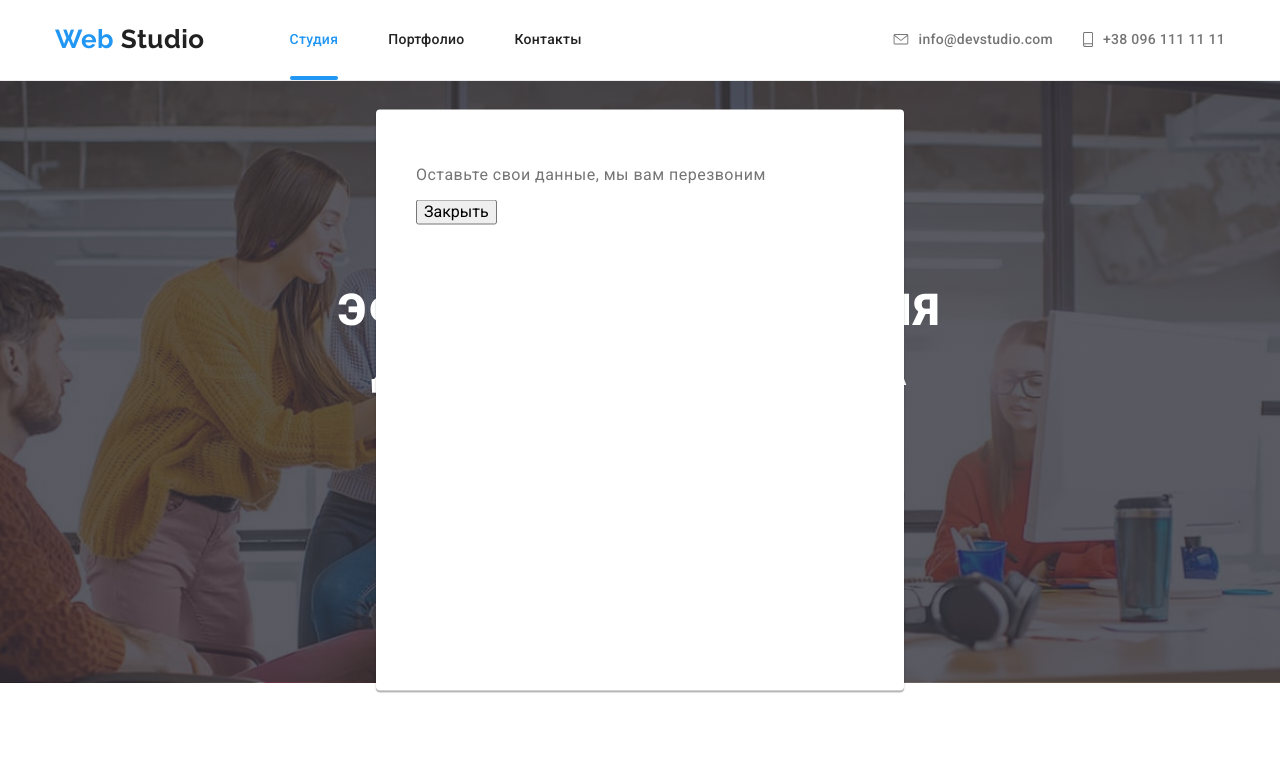
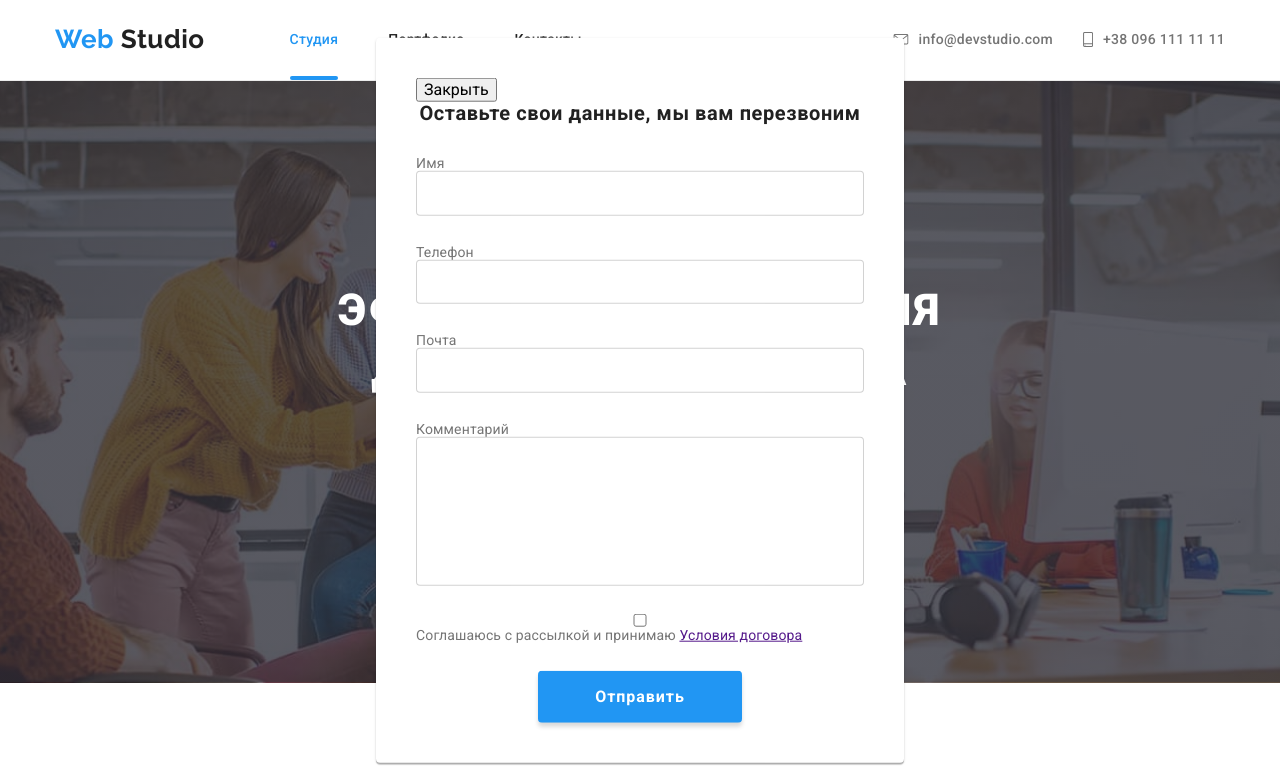
Before and after one commit to serrmelnyk/goit-markup-hw-06, a plain HTML site: page index.html in a window 1280 px wide. Both pictures are taken after a click on the button "Заказать услугу". Shown: the top 773 px of the page. Drawn offline with nearby package versions, Linux system fonts and the light colour scheme.

Commit message:
Домашнее задание №6 "Верстка модальное окно 50%"

```diff
--- a/css/styles.css
+++ b/css/styles.css
@@ -27,6 +27,10 @@ body {
   color: var(--primary-text-color);
   font-family: Roboto, sans-serif;
   letter-spacing: 0.03em;
+}
+
+textarea {
+  resize: none;
 }
 
 img {
@@ -461,6 +465,74 @@ img {
 
   transition: transform 250ms cubic-bezier(0.4, 0, 0.2, 1);
 }
+.form-title {
+  display: block;
+  font-weight: bold;
+  font-size: 20px;
+  line-height: 23px;
+  text-align: center;
+  letter-spacing: 0.03em;
+
+  margin-bottom: 30px;
+
+  color: var(--title-text-color);
+}
+.form {
+  width: 448px;
+
+  margin-left: auto;
+  margin-right: auto;
+}
+.form-field {
+  display: flex;
+  flex-direction: column;
+
+  margin-bottom: 28px;
+}
+.form-field label {
+  font-size: 14px;
+  line-height: 16px;
+  letter-spacing: 0.01em;
+
+  color: var(--primary-text-color);
+}
+.form-field input {
+  margin: 0;
+  padding: 12px 42px;
+
+  border: 1px solid rgba(33, 33, 33, 0.2);
+  box-sizing: border-box;
+  border-radius: 4px;
+}
+.form-field textarea {
+  padding: 0;
+
+  border: 1px solid rgba(33, 33, 33, 0.2);
+  box-sizing: border-box;
+  border-radius: 4px;
+}
+.form-button {
+  display: block;
+  margin-right: auto;
+  margin-left: auto;
+
+  border-radius: 4px;
+  box-shadow: 0px 4px 4px rgba(0, 0, 0, 0.15);
+  padding: 10px 56px;
+  border: 0.5px solid transparent;
+
+  background-color: var(--accent-color);
+  color: var(--white-color);
+
+  font-family: inherit;
+  font-weight: 700;
+  font-size: 16px;
+  line-height: 1.87;
+  align-items: center;
+  text-align: center;
+  letter-spacing: 0.06em;
+  text-decoration: none;
+}
 /* footer-adress */
 footer {
   background-color: #2f303a;
--- a/index.html
+++ b/index.html
@@ -357,10 +357,41 @@
       </section>
       <div class="backdrop is-hidden" data-modal>
         <div class="modal">
-          <p>
+          <button data-modal-close>Закрыть</button>
+          <b class="form-title">
             Оставьте свои данные, мы вам перезвоним
-          </p>
-          <button data-modal-close>Закрыть</button>
+          </b>
+          <form class="form js-speaker-form">
+            <div class="form-field">
+              <label for="name">Имя</label>
+              <input type="text" name="name" id="name" />
+            </div>
+            <div class="form-field">
+              <label for="tel">Телефон</label>
+              <input type="tel" name="tel" id="tel" />
+            </div>
+            <div class="form-field">
+              <label for="mail">Почта</label>
+              <input type="email" name="mail" id="mail" />
+            </div>
+            <div class="form-field">
+              <label for="comment">Комментарий</label>
+              <textarea
+                name="comment"
+                id="comment"
+                rows="8"
+                autocomplete="off"
+              ></textarea>
+            </div>
+            <div class="form-field">
+              <input type="checkbox" name="policy" id="policy" />
+              <label for="policy"
+                >Соглашаюсь с рассылкой и принимаю
+                <a href="">Условия договора</a>
+              </label>
+            </div>
+            <button class="form-button" type="submit">Отправить</button>
+          </form>
         </div>
       </div>
     </main>
@@ -419,6 +450,22 @@
         2020 &#10072; Developed by GoIT Students
       </p>
     </footer>
+
+    <script>
+      (() => {
+        document
+          .querySelector(".js-speaker-form")
+          .addEventListener("submit", (e) => {
+            e.preventDefault();
+
+            new FormData(e.currentTarget).forEach((value, name) =>
+              console.log(`${name}: ${value}`)
+            );
+
+            e.currentTarget.reset();
+          });
+      })();
+    </script>
     <script src="./js/modal.js"></script>
   </body>
 </html>
```
Also changed, not shown: 1 other file.
